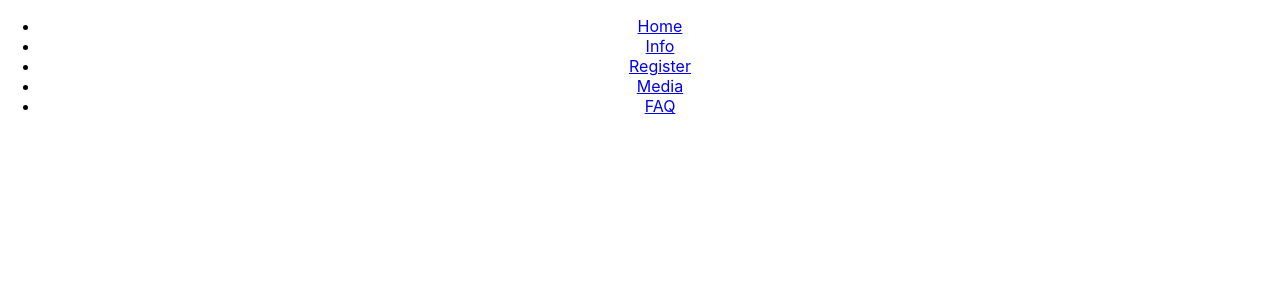
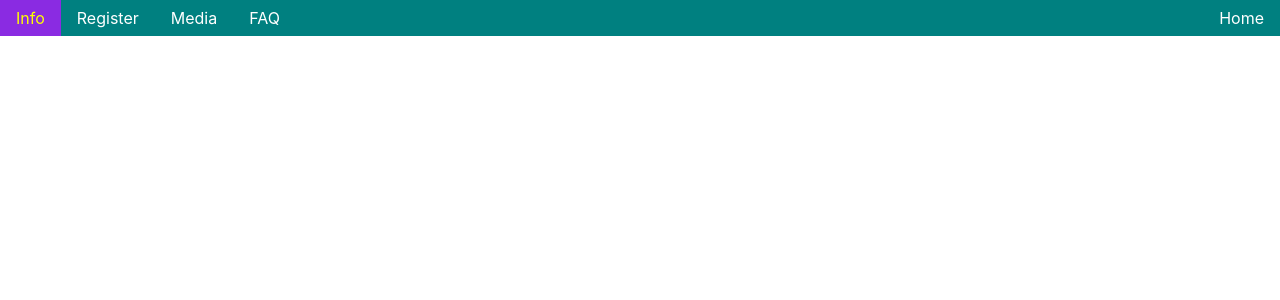
Before and after one commit to JustinJefferson/ski-wkend-react, a React (Create React App) app: page / in a window 1280 px wide. Shown: the top 300 px of the page. Built offline with nearby package versions, Linux system fonts and the light colour scheme.

Commit message:
Navigator takes an array of strings and generates a nav bar

```diff
--- a/src/App.tsx
+++ b/src/App.tsx
@@ -2,29 +2,21 @@ import React from 'react';
 import logo from './logo.svg';
 import './App.css';
 import { BrowserRouter as Router, Switch, Link, Route } from 'react-router-dom'
+import Navigator from './components/Navigator'
+
+const links: string[] = [
+  'Info',
+  'Register',
+  'Media',
+  'FAQ'
+]
 
 const App = () => {
   return (
     <div className="App">
       <Router>
+        <Navigator links={links} />
         <div>
-          <ul>
-            <li>
-              <Link to="/">Home</Link>
-            </li>
-            <li>
-              <Link to="/info">Info</Link>
-            </li>
-            <li>
-              <Link to="/register">Register</Link>
-            </li>
-            <li>
-              <Link to="/media">Media</Link>
-            </li>
-            <li>
-              <Link to="/faq">FAQ</Link>
-            </li>
-          </ul>
           <Switch>
             <Route path="/"></Route>
             <Route path="/info"></Route>
--- a/src/components/Navigator.css
+++ b/src/components/Navigator.css
@@ -0,0 +1,30 @@
+ul {
+    list-style-type: none;
+    margin: 0;
+    padding: 0px;
+    overflow: hidden;
+    /* width: 200px; */
+    background-color: teal;
+    text-align: left;
+}
+
+li {
+    float: left;
+}
+
+li a{
+    display: block;
+    color: #ffffff;
+    text-align: center;
+    padding: 8px 16px;
+    text-decoration: none;
+}
+
+li a:hover{
+    background-color: blueviolet;
+    color: yellow;
+}
+
+.Logo {
+    float: right;
+}
--- a/src/components/Navigator.tsx
+++ b/src/components/Navigator.tsx
@@ -1 +1,23 @@
 import React from 'react';
+import { Link } from 'react-router-dom';
+import './Navigator.css';
+
+const Navigator = (props: any) => {
+    const {links} = props;
+    return (
+        <div>
+            <ul className="Nav">
+                {links.map((name: string) =>
+                    <li className="Item">
+                        <Link className="Link" to={"/" + name.toLocaleLowerCase()}>{name}</Link>
+                    </li>
+                )}
+                <li className="Logo">
+                    <Link className="Link" to="/">Home</Link>
+                </li>
+            </ul>
+        </div>
+    )
+}
+
+export default Navigator;
```
